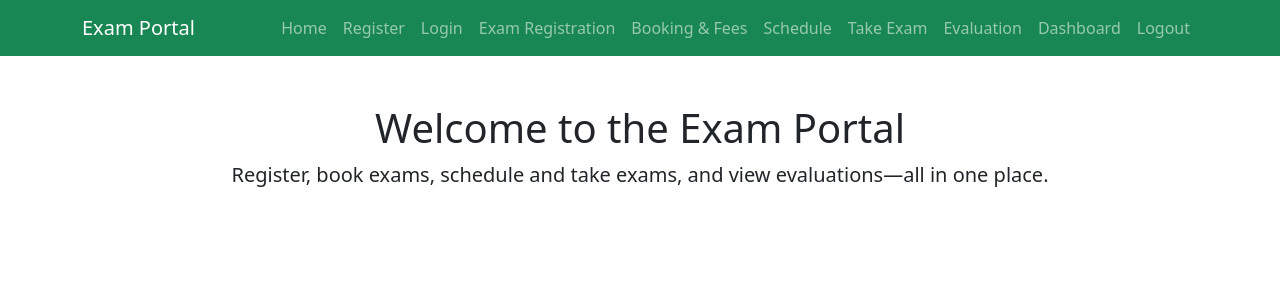
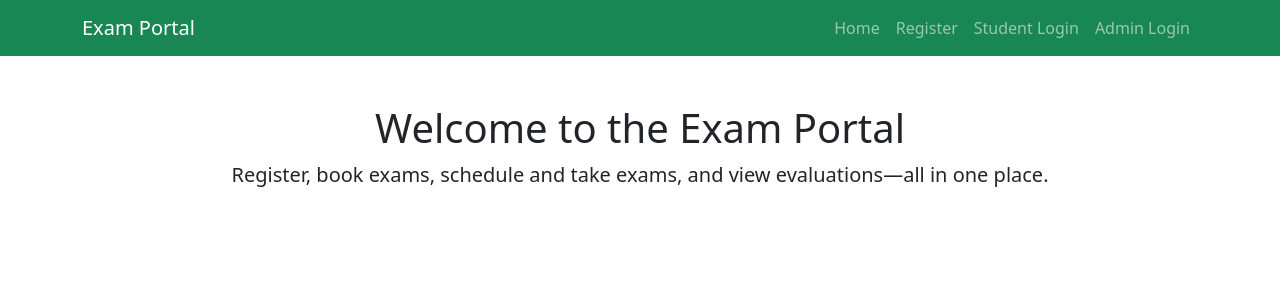
Before and after one commit to aryanthepain/DBMS_lab, a PHP site: page /pages/index.php in a window 1280 px wide. Shown: the top 300 px of the page. Run offline with PHP 8.4, Linux system fonts and the light colour scheme.

Commit message:
navbar includes admin features

```diff
--- a/pages/navbar.php
+++ b/pages/navbar.php
@@ -1,3 +1,9 @@
+<?php
+// Start session if not already started.
+if (session_status() == PHP_SESSION_NONE) {
+    session_start();
+}
+?>
 <nav class="navbar navbar-expand-lg navbar-dark bg-success">
     <div class="container">
         <a class="navbar-brand" href="index.php">Exam Portal</a>
@@ -7,8 +13,14 @@
         <div class="collapse navbar-collapse" id="navbarNav">
             <ul class="navbar-nav ms-auto">
                 <li class="nav-item"><a class="nav-link" href="index.php">Home</a></li>
-                <li class="nav-item"><a class="nav-link" href="register.php">Register</a></li>
-                <li class="nav-item"><a class="nav-link" href="login.php">Login</a></li>
+                <?php if (isset($_SESSION['admin'])): ?>
+                    <li class="nav-item"><a class="nav-link" href="admin_dashboard.php">Dashboard</a></li>
+                    <li class="nav-item"><a class="nav-link" href="exam_registration.php">Exam Registration</a></li>
+                    <li class="nav-item"><a class="nav-link" href="create_timeslot.php">Create Time Slot</a></li>
+                    <li class="nav-item"><a class="nav-link" href="book_exam_slot.php">Book Exam Slot</a></li>
+                    <li class="nav-item"><a class="nav-link" href="logout.php">Logout</a></li>
+                <?php elseif (isset($_SESSION['roll'])): ?>
+                    <li class="nav-item"><a class="nav-link" href="dashboard.php">Dashboard</a></li>
                     <li class="nav-item"><a class="nav-link" href="exam_registration.php">Exam Registration</a></li>
                     <li class="nav-item"><a class="nav-link" href="booking.php">Booking & Fees</a></li>
                     <li class="nav-item"><a class="nav-link" href="schedule.php">Schedule</a></li>
@@ -16,6 +28,11 @@
                     <li class="nav-item"><a class="nav-link" href="evaluation.php">Evaluation</a></li>
                     <li class="nav-item"><a class="nav-link" href="dashboard_analysis.php">Dashboard</a></li>
                     <li class="nav-item"><a class="nav-link" href="logout.php">Logout</a></li>
+                <?php else: ?>
+                    <li class="nav-item"><a class="nav-link" href="register.php">Register</a></li>
+                    <li class="nav-item"><a class="nav-link" href="login.php">Student Login</a></li>
+                    <li class="nav-item"><a class="nav-link" href="admin_login.php">Admin Login</a></li>
+                <?php endif; ?>
             </ul>
         </div>
     </div>
```
Lines whose indentation alone changed are shown as unchanged.
